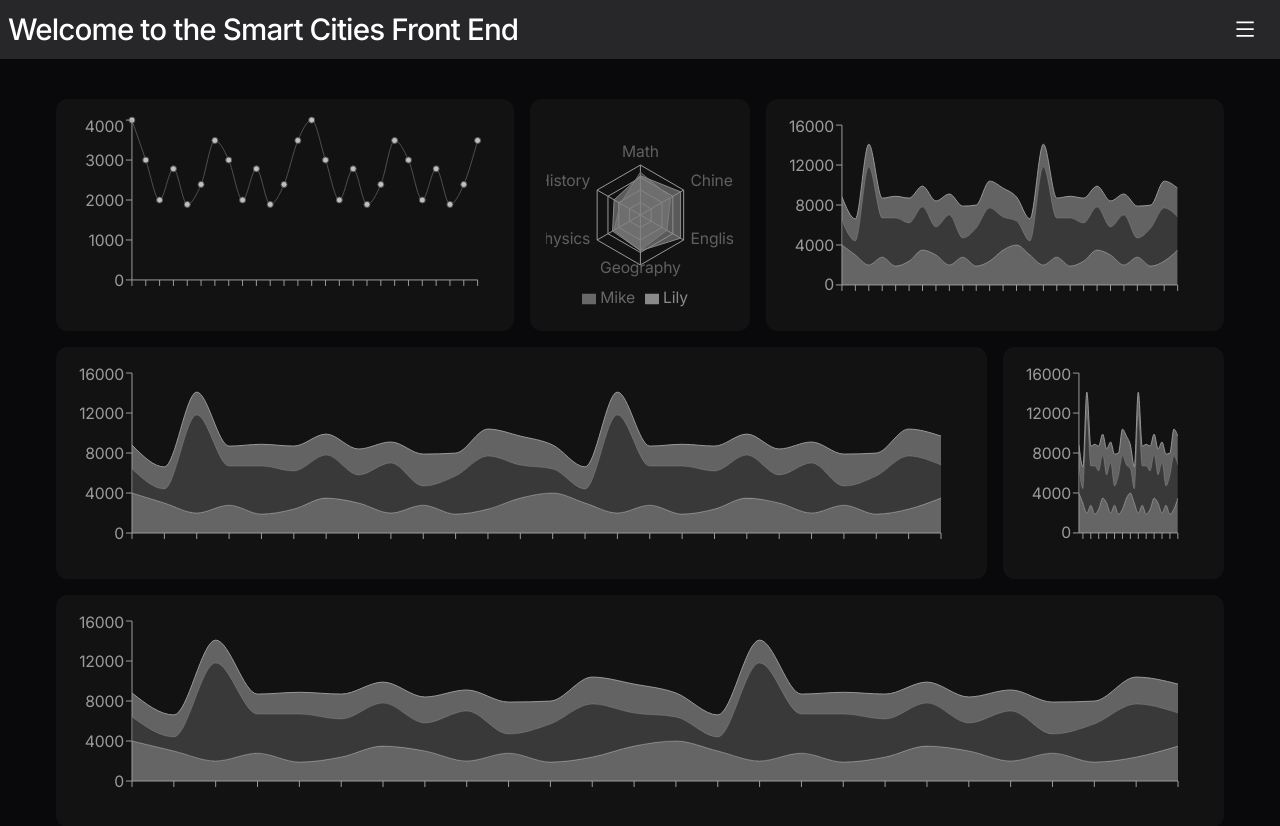
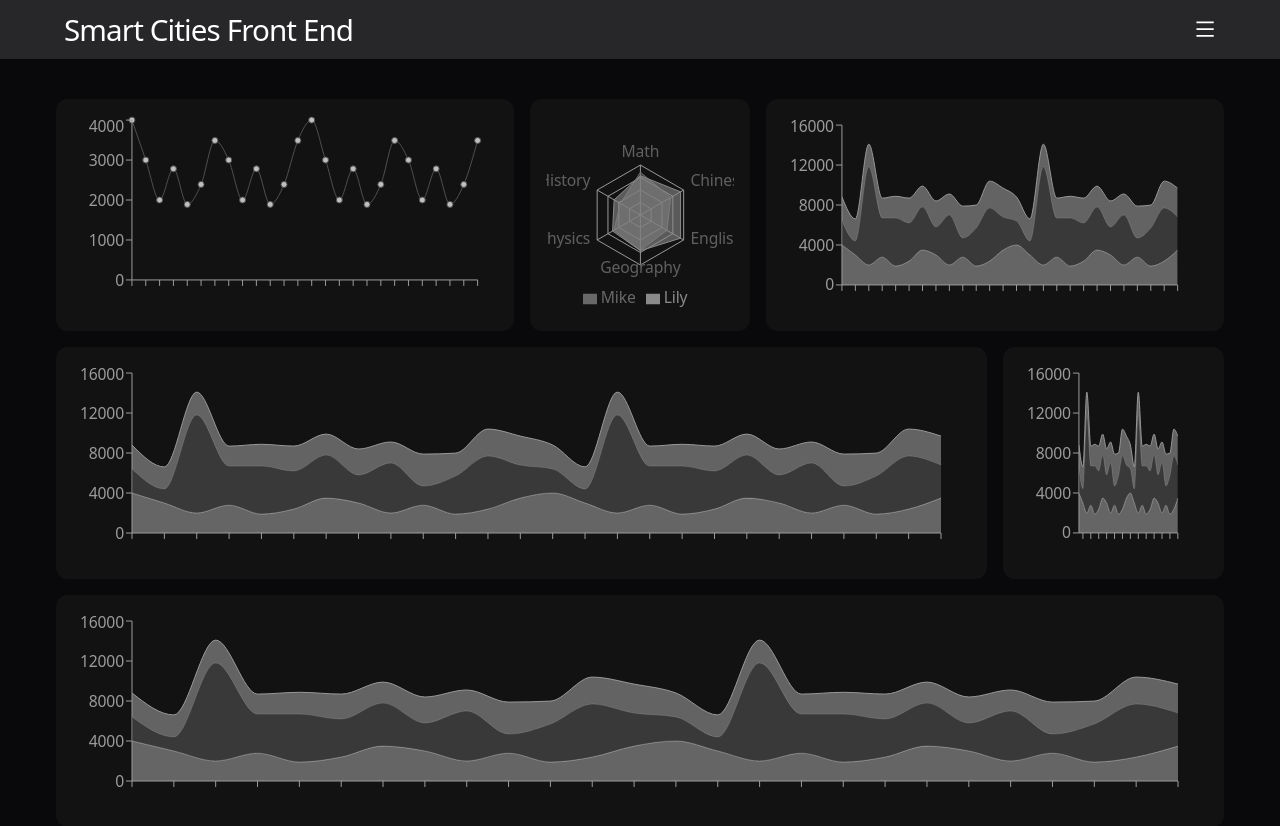
Before and after one commit to nlsmllr/SCFE, a Next.js app: page / in a window 1280 px wide. Built offline with nearby package versions, Linux system fonts and the light colour scheme.

Commit message:
add: page animation

```diff
--- a/src/app/Components/Atoms/TopBar.tsx
+++ b/src/app/Components/Atoms/TopBar.tsx
@@ -1,6 +1,6 @@
 import React, { useState } from 'react';
 import '../../globals.css';
-import { AiOutlineMenu, AiOutlineClose } from 'react-icons/ai'; // Ensure you have react-icons installed
+import { AiOutlineMenu, AiOutlineClose } from 'react-icons/ai';
 
 export const TopBar = () => {
   const [menuOpen, setMenuOpen] = useState(false);
@@ -11,26 +11,28 @@ export const TopBar = () => {
 
   return (
     <nav className="header flex justify-between items-center p-4 bg-zinc-800 text-white">
-      <h2 className="inter-h5">Welcome to the Smart Cities Front End</h2>
-      <div>
-        <button onClick={toggleMenu} className="inter-body-base md:pr-4">
+      <h2 className="inter-h5 md:pl-14 ">Smart Cities Front End</h2>
+      <div className="flex items-center md:pr-14">
+        <div className={`absolute md:relative bg-zinc-700 md:bg-transparent w-full md:w-auto left-0 md:left-auto right-0 bg-opacity-90 md:flex md:flex-row transition-transform duration-3000 ease-in ${menuOpen ? 'md:top-0 top-10' : 'top-[-490px]'}`}>
+          <ul className="flex flex-col md:flex-row md:space-x-4 md:mr-4">
+            <li className="p-4 md:p-0 md:mx-4 flex justify-center md:justify-start">
+              <a href="#home" className="menuBlock">Home</a>
+            </li>
+            <li className="p-4 md:p-0 md:mx-4 flex justify-center md:justify-start">
+              <a href="#about" className="menuBlock">About</a>
+            </li>
+            <li className="p-4 md:p-0 md:mx-4 flex justify-center md:justify-start">
+              <a href="#services" className="menuBlock">Services</a>
+            </li>
+            <li className="p-4 md:p-0 md:mx-4 flex justify-center md:justify-start">
+              <a href="#contact" className="menuBlock">Contact</a>
+            </li>
+          </ul>
+        </div>
+        <button onClick={toggleMenu} className="inter-body-base md:ml-4">
           {menuOpen ? <AiOutlineClose /> : <AiOutlineMenu />}
         </button>
       </div>
-      <ul className={`absolute bg-zinc-700 w-full left-0 bg-opacity-90 transition-transform duration-300 ease-in ${menuOpen ? 'md:top-16 top-11' : 'top-[-490px]'}`}>
-        <li className="p-4 flex justify-center">
-          <a href="#home" className="menuBlock">Home</a>
-        </li>
-        <li className="p-4 flex justify-center">
-          <a href="#about" className="menuBlock">About</a>
-        </li>
-        <li className="p-4 flex justify-center">
-          <a href="#services" className="menuBlock">Services</a>
-        </li>
-        <li className="p-4 flex justify-center">
-          <a href="#contact" className="menuBlock">Contact</a>
-        </li>
-      </ul>
     </nav>
   );
 };
--- a/src/app/globals.css
+++ b/src/app/globals.css
@@ -11,9 +11,50 @@
 }
 
 .graphBox {
-  @apply grayscale hover:grayscale-0 brightness-75 hover:brightness-100 bg-zinc-900 hover:bg-zinc-800 inter-body-sm duration-300 p-2 md:p-4 rounded-xl;
+  @apply grayscale hover:grayscale-0 brightness-75 hover:brightness-100 bg-zinc-900 hover:bg-zinc-800 inter-body-sm duration-500 p-2 md:p-4 rounded-xl;
 }
 
 .menuBlock {
   @apply inter-body-base
 }
+
+
+@keyframes fadeInOut {
+  0% {
+    opacity: 1;
+  }
+
+  33% {
+    opacity: 1;
+  }
+
+  66% {
+    opacity: 1;
+  }
+
+  100% {
+    opacity: 0;
+  }
+}
+
+.fade-text {
+  animation: fadeInOut 1.5s forwards ease-out;
+  position: fixed;
+  /* Ensure the animation container is fixed */
+  top: 0;
+  /* Align the top edge */
+  left: 0;
+  /* Align the left edge */
+  right: 0;
+  /* Align the right edge */
+  bottom: 0;
+  /* Align the bottom edge */
+  display: flex;
+  /* Use Flexbox to center the text */
+  justify-content: center;
+  /* Center horizontally */
+  align-items: center;
+  /* Center vertically */
+  z-index: 1000;
+  /* Ensure it appears above other content */
+}
--- a/src/app/page.tsx
+++ b/src/app/page.tsx
@@ -1,23 +1,35 @@
-"use client"
+"use client";
 
-import React, { Component } from 'react';
+import React, { useState, useEffect } from 'react';
 import './globals.css';
 
 import { Example } from './Components/Atoms/Example';
 import { NewExample } from './Components/Atoms/NewExample';
 import { TopBar } from './Components/Atoms/TopBar';
 import { RadChart } from './Components/Atoms/RadChart';
-import { Map } from './Components/Atoms/Map';
-// import { BurgerMenu } from './Components/Atoms/BurgerMenu';
 import 'leaflet/dist/leaflet.css';
 
+export default function Void() {
+  const [showText, setShowText] = useState(true);
 
+  useEffect(() => {
+    const timer = setTimeout(() => {
+      setShowText(false);
+    }, 1500); // Duration must match the CSS animation duration
 
-export default function Void() {
+    return () => clearTimeout(timer);
+  }, []);
+
   return (
     <html className='bg-zinc-950'>
+      <body className="min-h-screen">
+        {showText && (
+          <div className="fixed inset-0 flex flex-col justify-center items-center bg-zinc-900 fade-text">
+            {/* <img src="./SC_logo.png" alt="SC_logo" className="w-20 h-20 mb-4" /> */}
+            <h1 className="inter-h1 text-center italic text-white">Welcome to the Smart Cities Front End</h1>
+          </div>
+        )}
         <TopBar />
-      {/* <BurgerMenu /> */}
         <section className='graphContainer flex justify-center'>
           <div className="md:col-span-2">
             <Example />
@@ -28,19 +40,17 @@ export default function Void() {
           <div className="md:col-span-2">
             <NewExample />
           </div>
-        <div className=" md:col-span-4">
+          <div className="md:col-span-4">
             <NewExample />
           </div>
-        <div className=" md:col-span-1">
+          <div className="md:col-span-1">
             <NewExample />
           </div>
-        <div className=" md:col-span-5">
+          <div className="md:col-span-5">
             <NewExample />
           </div>
-        {/* <div className="graphBox col-span-2">
-          <Map />
-        </div> */}
         </section>
+      </body>
     </html>
   );
 }
```
Also changed, not shown: src/app/SC_logo.png (added), 1 other file (tests, documents, lock files or other folders). Lines whose indentation alone changed are shown as unchanged.
